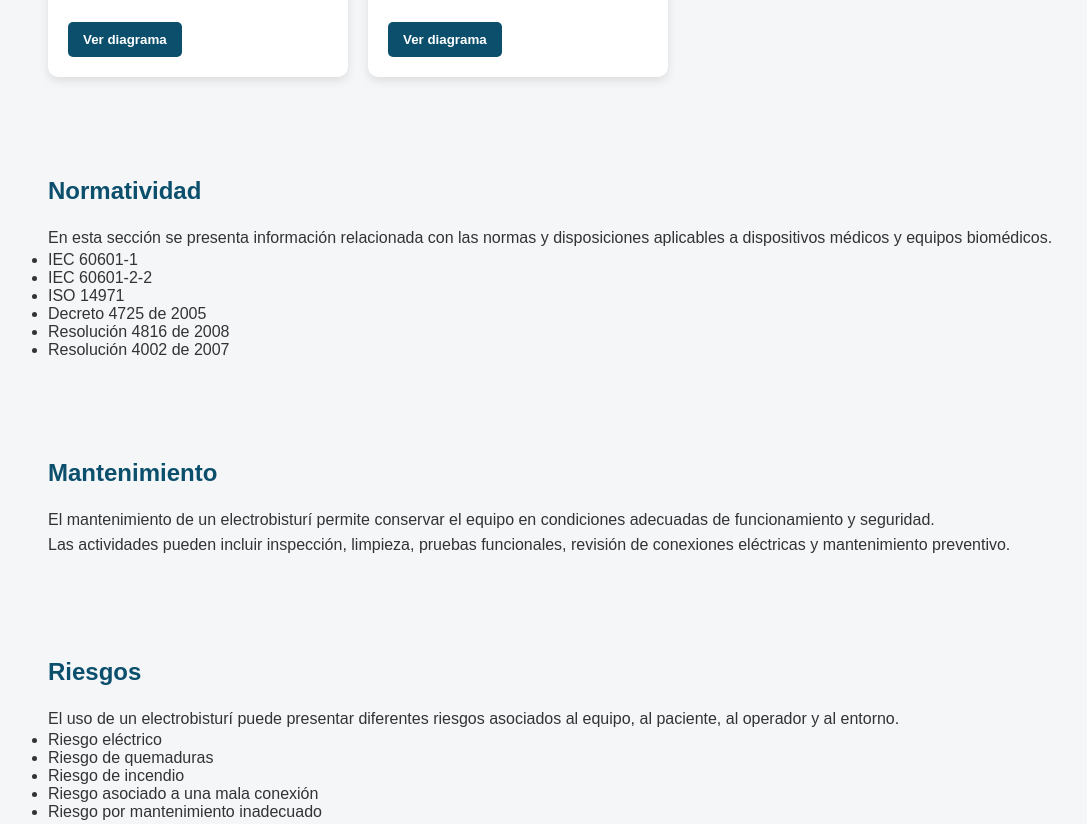
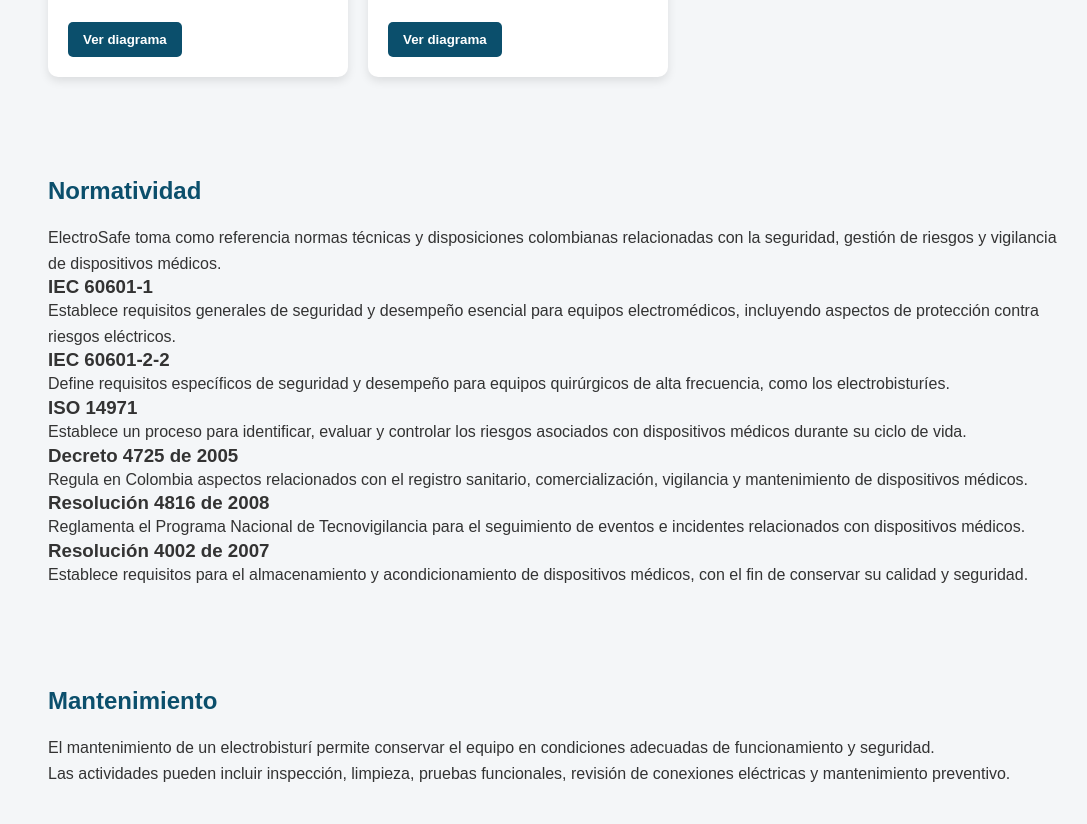
Before and after one commit to Sun-Max13/Electro_Safe, a plain HTML site: page index.html in a window 1280 px wide. Shown: the part 1223-2047 px from the top of the page, without its empty margins (80-1167 px from the left). Drawn offline with Linux system fonts and the light colour scheme.

Commit message:
Refactor normatividad section with detailed norms

```diff
--- a/index.html
+++ b/index.html
@@ -162,24 +162,75 @@
 
 
     <!-- ================= NORMATIVIDAD ================= -->
-    <section id="normatividad">
+   <section id="normatividad" class="seccion">
+    <div class="contenedor">
         <h2>Normatividad</h2>
 
-        <p>
-            En esta sección se presenta información relacionada con las
-            normas y disposiciones aplicables a dispositivos médicos y
-            equipos biomédicos.
+        <p class="intro-seccion">
+            ElectroSafe toma como referencia normas técnicas y disposiciones
+            colombianas relacionadas con la seguridad, gestión de riesgos y
+            vigilancia de dispositivos médicos.
         </p>
 
-        <ul>
-            <li>IEC 60601-1</li>
-            <li>IEC 60601-2-2</li>
-            <li>ISO 14971</li>
-            <li>Decreto 4725 de 2005</li>
-            <li>Resolución 4816 de 2008</li>
-            <li>Resolución 4002 de 2007</li>
-        </ul>
-    </section>
+        <div class="normativas">
+
+            <div class="normativa">
+                <h3>IEC 60601-1</h3>
+                <p>
+                    Establece requisitos generales de seguridad y desempeño
+                    esencial para equipos electromédicos, incluyendo aspectos
+                    de protección contra riesgos eléctricos.
+                </p>
+            </div>
+
+            <div class="normativa">
+                <h3>IEC 60601-2-2</h3>
+                <p>
+                    Define requisitos específicos de seguridad y desempeño
+                    para equipos quirúrgicos de alta frecuencia, como los
+                    electrobisturíes.
+                </p>
+            </div>
+
+            <div class="normativa">
+                <h3>ISO 14971</h3>
+                <p>
+                    Establece un proceso para identificar, evaluar y controlar
+                    los riesgos asociados con dispositivos médicos durante
+                    su ciclo de vida.
+                </p>
+            </div>
+
+            <div class="normativa">
+                <h3>Decreto 4725 de 2005</h3>
+                <p>
+                    Regula en Colombia aspectos relacionados con el registro
+                    sanitario, comercialización, vigilancia y mantenimiento
+                    de dispositivos médicos.
+                </p>
+            </div>
+
+            <div class="normativa">
+                <h3>Resolución 4816 de 2008</h3>
+                <p>
+                    Reglamenta el Programa Nacional de Tecnovigilancia para
+                    el seguimiento de eventos e incidentes relacionados con
+                    dispositivos médicos.
+                </p>
+            </div>
+
+            <div class="normativa">
+                <h3>Resolución 4002 de 2007</h3>
+                <p>
+                    Establece requisitos para el almacenamiento y
+                    acondicionamiento de dispositivos médicos, con el fin
+                    de conservar su calidad y seguridad.
+                </p>
+            </div>
+
+        </div>
+    </div>
+</section>
 
 
     <!-- ================= MANTENIMIENTO ================= -->
```
